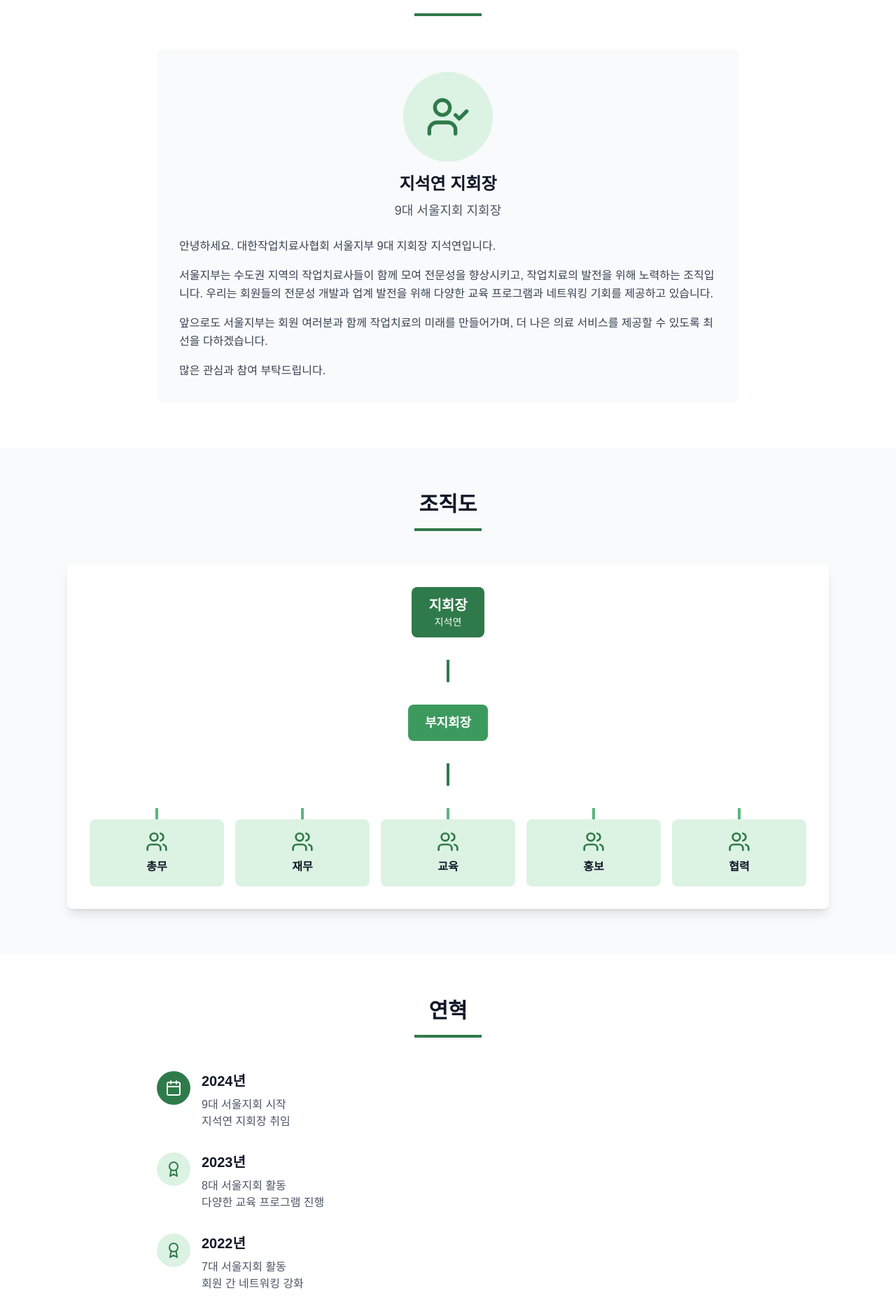
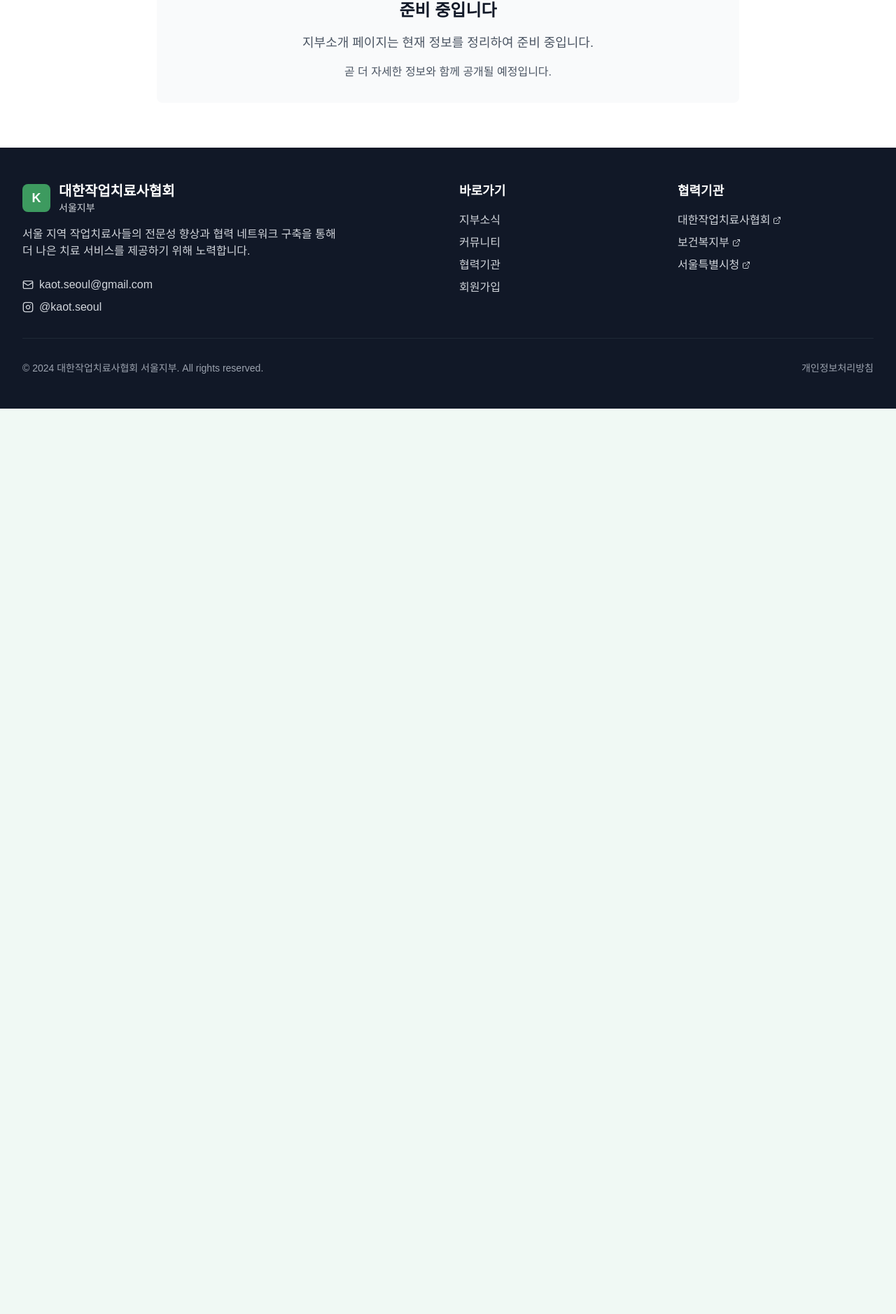
Before and after one commit to hamhyeonggwang/kaot.seoul, a Next.js app: page /about in a window 1280 px wide. Shown: the part 373-2251 px from the top of the page at 70% size. After the commit the page ends 957 px from the top, so only its background shows below. Built offline with nearby package versions, Linux system fonts and the light colour scheme.

Commit message:
feat: 지부소개 페이지 임시 숨김 - 정보 정리 후 공개 예정

```diff
--- a/app/about/page.tsx
+++ b/app/about/page.tsx
@@ -1,4 +1,4 @@
-import { Users, UserCheck, Calendar, Award } from 'lucide-react'
+
 
 export default function AboutPage() {
   return (
@@ -11,185 +11,22 @@ export default function AboutPage() {
         </div>
       </section>
 
-      {/* 지회장 인사말 */}
+      {/* 임시 비공개 메시지 */}
       <section className="py-16 bg-white">
-        <div className="max-w-4xl mx-auto px-4 sm:px-6 lg:px-8">
-          <div className="text-center mb-12">
-            <h2 className="text-3xl font-bold text-gray-900 mb-4">지회장 인사말</h2>
-            <div className="w-24 h-1 bg-kaot-green-600 mx-auto"></div>
-          </div>
-
+        <div className="max-w-4xl mx-auto px-4 sm:px-6 lg:px-8 text-center">
           <div className="bg-gray-50 rounded-lg p-8">
-            <div className="text-center mb-6">
-              <div className="w-32 h-32 bg-kaot-green-100 rounded-full flex items-center justify-center mx-auto mb-4">
-                <UserCheck className="h-16 w-16 text-kaot-green-600" />
-              </div>
-              <h3 className="text-2xl font-bold text-gray-900 mb-2">지석연 지회장</h3>
-              <p className="text-lg text-gray-600">9대 서울지회 지회장</p>
-            </div>
-
-            <div className="text-gray-700 leading-relaxed">
-              <p className="mb-4">
-                안녕하세요. 대한작업치료사협회 서울지부 9대 지회장 지석연입니다.
-              </p>
-              <p className="mb-4">
-                서울지부는 수도권 지역의 작업치료사들이 함께 모여 전문성을 향상시키고,
-                작업치료의 발전을 위해 노력하는 조직입니다.
-                우리는 회원들의 전문성 개발과 업계 발전을 위해 다양한 교육 프로그램과
-                네트워킹 기회를 제공하고 있습니다.
-              </p>
-              <p className="mb-4">
-                앞으로도 서울지부는 회원 여러분과 함께 작업치료의 미래를 만들어가며,
-                더 나은 의료 서비스를 제공할 수 있도록 최선을 다하겠습니다.
-              </p>
-              <p>
-                많은 관심과 참여 부탁드립니다.
-              </p>
-            </div>
+            <h2 className="text-2xl font-bold text-gray-900 mb-4">준비 중입니다</h2>
+            <p className="text-lg text-gray-600 mb-4">
+              지부소개 페이지는 현재 정보를 정리하여 준비 중입니다.
+            </p>
+            <p className="text-gray-600">
+              곧 더 자세한 정보와 함께 공개될 예정입니다.
+            </p>
           </div>
         </div>
       </section>
 
-      {/* 조직도 */}
-      <section className="py-16 bg-gray-50">
-        <div className="max-w-6xl mx-auto px-4 sm:px-6 lg:px-8">
-          <div className="text-center mb-12">
-            <h2 className="text-3xl font-bold text-gray-900 mb-4">조직도</h2>
-            <div className="w-24 h-1 bg-kaot-green-600 mx-auto"></div>
-          </div>
 
-          <div className="bg-white rounded-lg shadow-lg p-8">
-            {/* 지회장 */}
-            <div className="text-center mb-8">
-              <div className="inline-block bg-kaot-green-600 text-white px-6 py-3 rounded-lg">
-                <h3 className="text-xl font-bold">지회장</h3>
-                <p className="text-sm">지석연</p>
-              </div>
-            </div>
-
-            {/* 연결선 */}
-            <div className="flex justify-center mb-8">
-              <div className="w-1 h-8 bg-kaot-green-600"></div>
-            </div>
-
-            {/* 부지회장 */}
-            <div className="text-center mb-8">
-              <div className="inline-block bg-kaot-green-500 text-white px-6 py-3 rounded-lg">
-                <h3 className="text-lg font-bold">부지회장</h3>
-              </div>
-            </div>
-
-            {/* 연결선 */}
-            <div className="flex justify-center mb-8">
-              <div className="w-1 h-8 bg-kaot-green-600"></div>
-            </div>
-
-            {/* 이사들 */}
-            <div className="grid grid-cols-1 md:grid-cols-2 lg:grid-cols-5 gap-4">
-              <div className="text-center relative">
-                {/* 연결선 */}
-                <div className="absolute top-0 left-1/2 transform -translate-x-1/2 w-1 h-4 bg-kaot-green-400"></div>
-                <div className="bg-kaot-green-100 p-4 rounded-lg mt-4">
-                  <Users className="h-8 w-8 text-kaot-green-600 mx-auto mb-2" />
-                  <h4 className="font-semibold text-gray-900">총무</h4>
-                </div>
-              </div>
-              <div className="text-center relative">
-                <div className="absolute top-0 left-1/2 transform -translate-x-1/2 w-1 h-4 bg-kaot-green-400"></div>
-                <div className="bg-kaot-green-100 p-4 rounded-lg mt-4">
-                  <Users className="h-8 w-8 text-kaot-green-600 mx-auto mb-2" />
-                  <h4 className="font-semibold text-gray-900">재무</h4>
-                </div>
-              </div>
-              <div className="text-center relative">
-                <div className="absolute top-0 left-1/2 transform -translate-x-1/2 w-1 h-4 bg-kaot-green-400"></div>
-                <div className="bg-kaot-green-100 p-4 rounded-lg mt-4">
-                  <Users className="h-8 w-8 text-kaot-green-600 mx-auto mb-2" />
-                  <h4 className="font-semibold text-gray-900">교육</h4>
-                </div>
-              </div>
-              <div className="text-center relative">
-                <div className="absolute top-0 left-1/2 transform -translate-x-1/2 w-1 h-4 bg-kaot-green-400"></div>
-                <div className="bg-kaot-green-100 p-4 rounded-lg mt-4">
-                  <Users className="h-8 w-8 text-kaot-green-600 mx-auto mb-2" />
-                  <h4 className="font-semibold text-gray-900">홍보</h4>
-                </div>
-              </div>
-              <div className="text-center relative">
-                <div className="absolute top-0 left-1/2 transform -translate-x-1/2 w-1 h-4 bg-kaot-green-400"></div>
-                <div className="bg-kaot-green-100 p-4 rounded-lg mt-4">
-                  <Users className="h-8 w-8 text-kaot-green-600 mx-auto mb-2" />
-                  <h4 className="font-semibold text-gray-900">협력</h4>
-                </div>
-              </div>
-            </div>
-          </div>
-        </div>
-      </section>
-
-      {/* 연혁 */}
-      <section className="py-16 bg-white">
-        <div className="max-w-4xl mx-auto px-4 sm:px-6 lg:px-8">
-          <div className="text-center mb-12">
-            <h2 className="text-3xl font-bold text-gray-900 mb-4">연혁</h2>
-            <div className="w-24 h-1 bg-kaot-green-600 mx-auto"></div>
-          </div>
-
-          <div className="space-y-8">
-            <div className="flex items-start space-x-4">
-              <div className="flex-shrink-0">
-                <div className="w-12 h-12 bg-kaot-green-600 rounded-full flex items-center justify-center">
-                  <Calendar className="h-6 w-6 text-white" />
-                </div>
-              </div>
-              <div className="flex-1">
-                <h3 className="text-xl font-semibold text-gray-900 mb-2">2024년</h3>
-                <p className="text-gray-600">9대 서울지회 시작</p>
-                <p className="text-gray-600">지석연 지회장 취임</p>
-              </div>
-            </div>
-
-            <div className="flex items-start space-x-4">
-              <div className="flex-shrink-0">
-                <div className="w-12 h-12 bg-kaot-green-100 rounded-full flex items-center justify-center">
-                  <Award className="h-6 w-6 text-kaot-green-600" />
-                </div>
-              </div>
-              <div className="flex-1">
-                <h3 className="text-xl font-semibold text-gray-900 mb-2">2023년</h3>
-                <p className="text-gray-600">8대 서울지회 활동</p>
-                <p className="text-gray-600">다양한 교육 프로그램 진행</p>
-              </div>
-            </div>
-
-            <div className="flex items-start space-x-4">
-              <div className="flex-shrink-0">
-                <div className="w-12 h-12 bg-kaot-green-100 rounded-full flex items-center justify-center">
-                  <Award className="h-6 w-6 text-kaot-green-600" />
-                </div>
-              </div>
-              <div className="flex-1">
-                <h3 className="text-xl font-semibold text-gray-900 mb-2">2022년</h3>
-                <p className="text-gray-600">7대 서울지회 활동</p>
-                <p className="text-gray-600">회원 간 네트워킹 강화</p>
-              </div>
-            </div>
-
-            <div className="flex items-start space-x-4">
-              <div className="flex-shrink-0">
-                <div className="w-12 h-12 bg-kaot-green-100 rounded-full flex items-center justify-center">
-                  <Award className="h-6 w-6 text-kaot-green-600" />
-                </div>
-              </div>
-              <div className="flex-1">
-                <h3 className="text-xl font-semibold text-gray-900 mb-2">2021년</h3>
-                <p className="text-gray-600">6대 서울지회 활동</p>
-                <p className="text-gray-600">작업치료 전문성 향상 프로그램 운영</p>
-              </div>
-            </div>
-          </div>
-        </div>
-      </section>
     </>
   )
 }
--- a/components/Navigation.tsx
+++ b/components/Navigation.tsx
@@ -45,7 +45,6 @@ export default function Navigation() {
 
   const menuItems = [
     { name: '홈', href: '/' },
-    { name: '지부소개', href: '/about' },
     { name: '지부소식', href: '/news' },
     { name: '커뮤니티', href: '/community' },
     { name: '협력기관', href: '/partners' },
```
